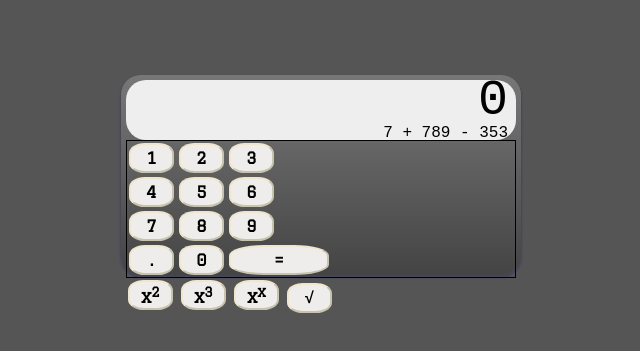
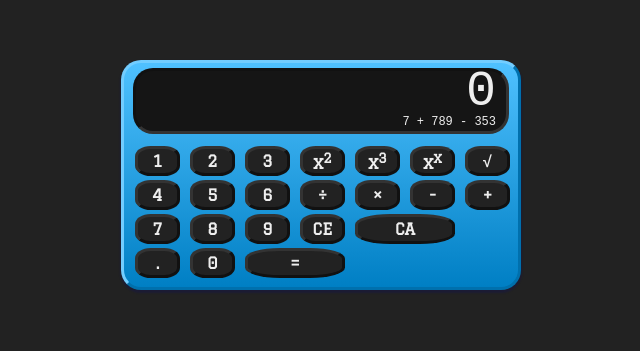
Before and after one commit to ZFudge/Calculator, a plain HTML site: page index.html in a window 1280 px wide. Shown: the part 225-576 px from the top of the page, without its empty margins (319-959 px from the left). Drawn offline with Linux system fonts and the light colour scheme.

Commit message:
added borders, grids

```diff
--- a/calc.css
+++ b/calc.css
@@ -4,7 +4,7 @@ body, html {
 	height: 100%;
 	overflow: hidden;
 	user-select: none;
-	background-color: #555;
+	background-color: #222;
 }
 
 #calc-container {
@@ -19,19 +19,33 @@ body, html {
 #calc {
 	box-sizing: border-box;
 	padding: 5px;
-	background: linear-gradient(#777, #444);
-	height: 200px;
+	background: linear-gradient(#4fc1ff, #007fc4);
+	height: 230px;
 	width: 400px;
 	box-shadow: 0px 2px 2px 1px rgba(0, 0, 126, 0.2);
+
+
+	border-left: 3px solid #72cdff;
+	border-top: 3px solid #72cdff;
+	border-right: 3px solid #0070ad;
+	border-bottom: 3px solid #0070ad;
 }
 
-#display-container{
-	width: 390px;
+#display-container {
+	width: 370px;
 	height: 60px;
-	background-color: #eee;
+	background-color: #151515;
+	margin: 0 auto;
+	margin-bottom: 10px;
+
+	border-left: 3px solid #111;
+	border-top: 3px solid #111;
+	border-right: 3px solid #333;
+	border-bottom: 3px solid #333;
 }
 
 textarea {
+	width: 358px;
 	margin-top: -10px;
 	border: none;
 	background: transparent;
@@ -39,17 +53,29 @@ textarea {
 	resize: none;
 	outline: none;
 	text-align: right;
+	color: #EEE;
+	cursor: default;
+	-webkit-user-select: none;
+	-webkit-touch-callout: none;
+	-khtml-user-select: none;
+	-moz-user-select: none;
+	-ms-user-select: none;
+	-o-user-select: none;
+	user-select: none;
+	pointer-events: none;
+}
+
+textarea:focus {
+   outline: none;
 }
 
 #main-display {
 	font-size: 50px;
-	width: 380px;
 	height: 50px;
 }
 
 #sub-display {
-	font-size: 16px;
-	width: 380px;
+	font-size: 12px;
 	height: 16px;
 }
 
@@ -57,41 +83,67 @@ textarea {
 	border-radius: 20px;
 }
 
+#outer-number-container, #outer-x-container {
+	display: inline-block;
+}
 
 button {
+	background-color: #222;
+	color: #eee;
 	border-radius: 35%;
 	transition-duration: 0.25s;
-	margin: 2px;
+	margin: 2px 3px;
 	width: 45px;
 	height: 30px;
-	background-color: #EEEDEB;
 	outline: none;
 	font-family: 'Graduate', sans-serif;
 	font-weight: bold;
 	font-size: 16px;
-	border-left: 2px solid rgba(240,230,205,1);
-	border-top: 2px solid rgba(240,230,205,1);
-	border-right: 2px solid rgba(200,195,175,1);
-	border-bottom: 2px solid rgba(200,195,175,1);
+	border-left: 3px solid #333;
+	border-top: 3px solid #333;
+	border-right: 3px solid #111;
+	border-bottom: 3px solid #111;
 }
 
 button:active {
-	border-left: 2px solid rgba(200,195,175,1);
-	border-top: 2px solid rgba(200,195,175,1);
-	border-right: 2px solid rgba(240,230,205,1);
-	border-bottom: 2px solid rgba(240,230,205,1);
+	border-left: 3px solid #000;
+	border-top: 3px solid #000;
+	border-right: 3px solid #333;
+	border-bottom: 3px solid #333;
+}
+
+#button-container {
+	display: grid;
+	grid-template-rows: 145px;
+}
+
+.sup {
+	vertical-align: top;
 }
 
 #equals, #clear-all {
 	width: 100px;
 }
 
+#outer-number-container {
+	vertical-align: top;
+	margin-left: 3px;
+	grid-row: 1;
+}
 #number-container {
-	border: 1px solid black;
+	width: 165px;
 	display: grid;
-	grid-template-columns: 50px 50px 50px;
+	grid-template-columns: 55px 55px 55px;
 }
 
-#misc-container, #operator-container, #m-container, #o-container {
-	display: none;
+#outer-x-container {
+	grid-row: 1;
 }
+
+#outer-x-container, #outer-number-container {
+	display: inline-block;
+}
+
+#number-container, #outer-x-container {
+	border: 0px solid black;
+}
```
